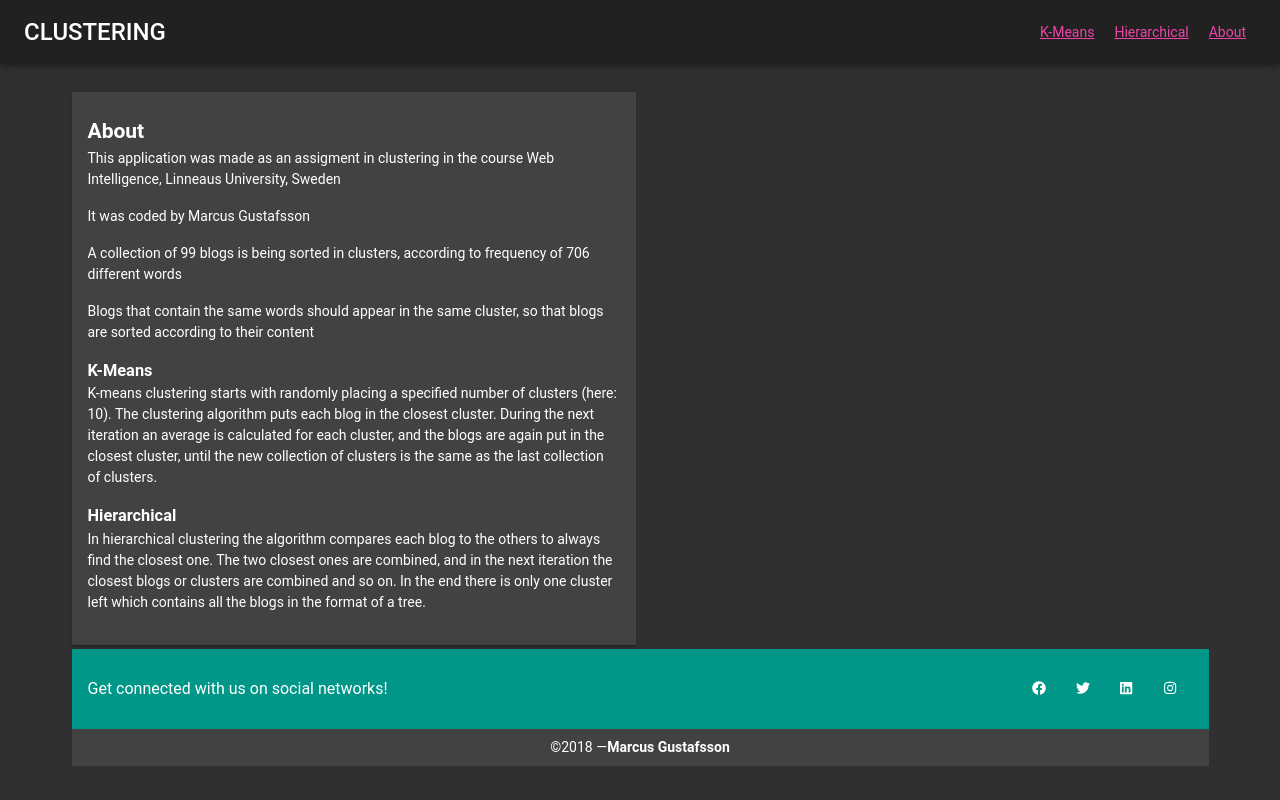
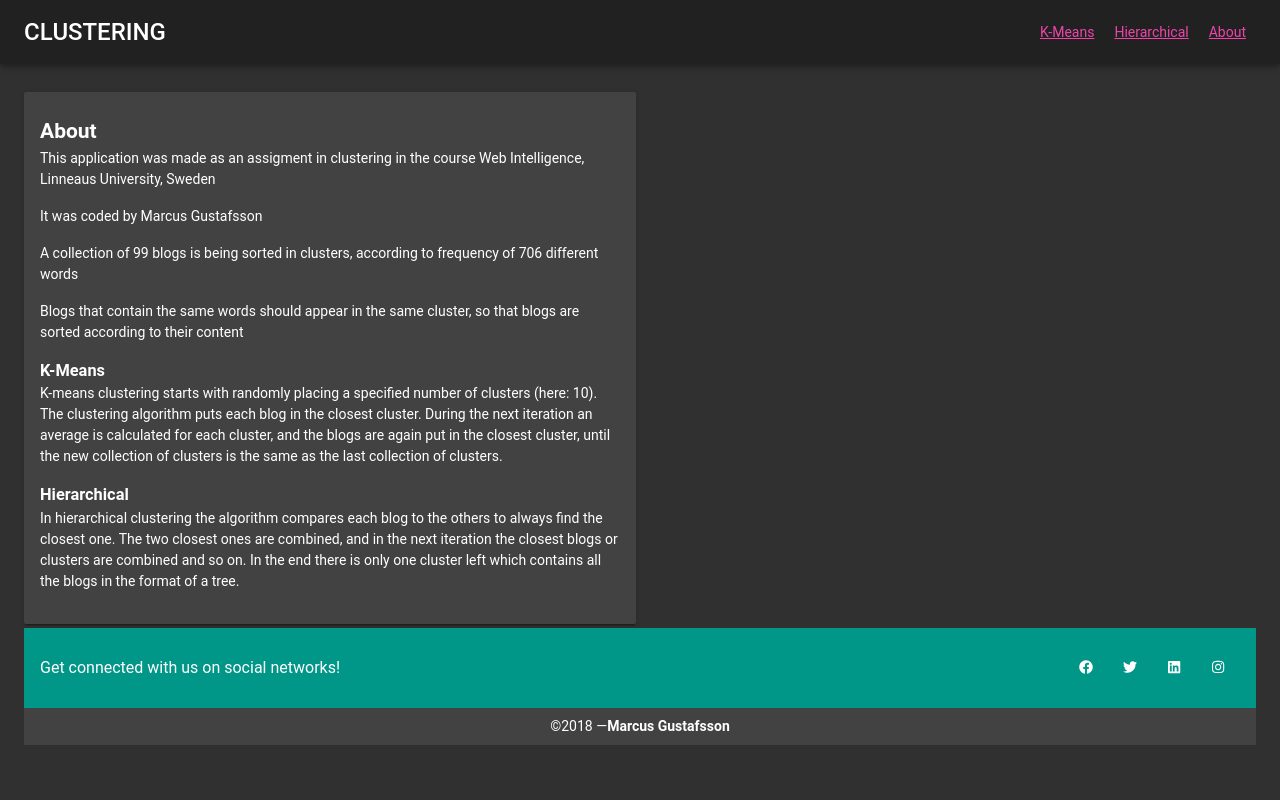
Before and after one commit to marcusgsta/clustering, a Vue app: page /about in a window 1280 px wide. Built offline with nearby package versions, Linux system fonts and the light colour scheme; a small style sheet from the web is missing.

Commit message:
footer fix

```diff
--- a/src/components/About.vue
+++ b/src/components/About.vue
@@ -1,7 +1,5 @@
 <template>
-    <v-container grid-list-md>
-
-
+    <v-container grid-list-md fluid>
 
     <v-layout row wrap>
         <v-flex md6>
```
